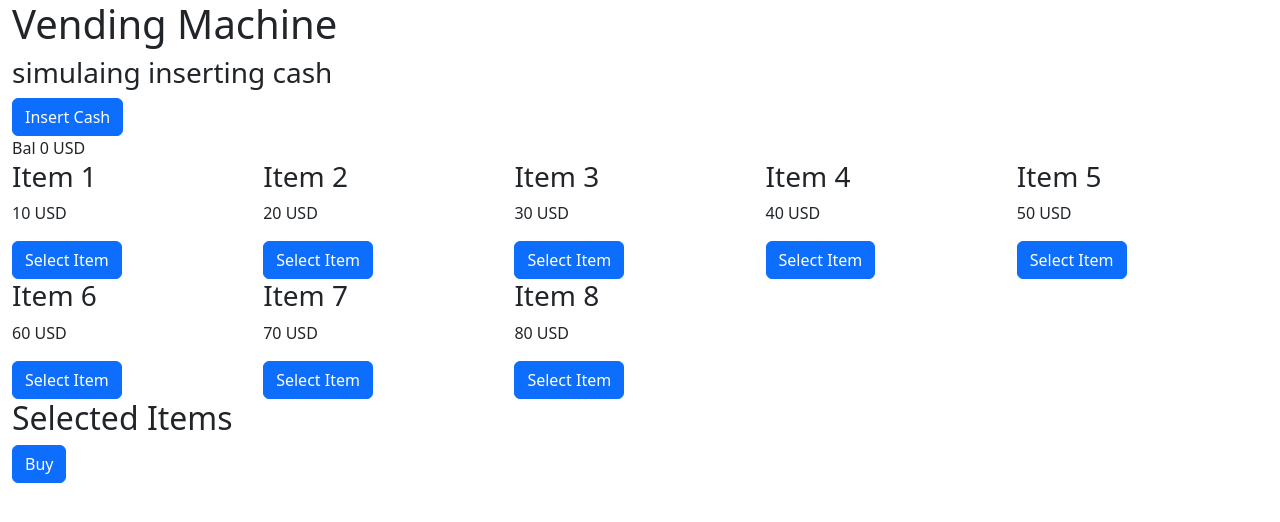
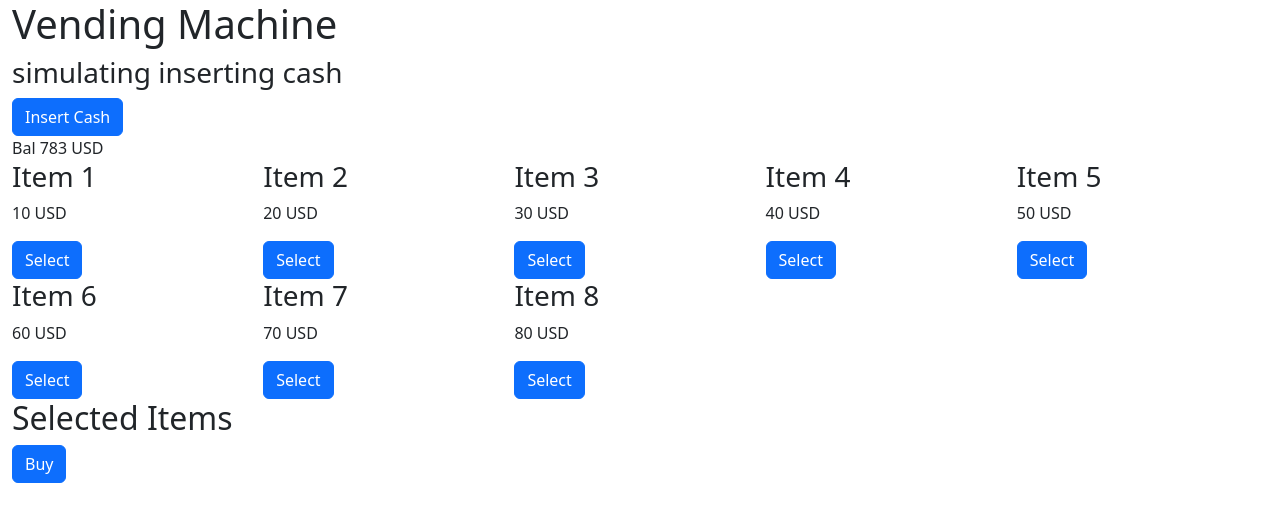
Before and after one commit to steph500/pariti, an Angular app: page / in a window 1280 px wide. Both pictures are taken after a click on the button "Insert Cash". Shown: the top 522 px of the page. Built offline with nearby package versions, Linux system fonts and the light colour scheme.

Commit message:
added checking change function

```diff
--- a/src/app/app.component.html
+++ b/src/app/app.component.html
@@ -2,9 +2,9 @@
 
   <div>
     <h1>Vending Machine</h1>
-    <div><h3>simulaing inserting cash </h3>
+    <div><h3>simulating inserting cash </h3>
       <button class="btn btn-primary" (click)="insertMoney()">Insert Cash</button><br/>
-      <div *ngIf="totalAmountInserted"> Bal {{balance}} {{currency}}</div>
+      <div *ngIf="totalAmountInserted"> Bal {{totalAmountInserted - totalAmount}} {{currency}}</div>
     </div>
 
     <div class="row">
@@ -16,7 +16,7 @@
           <div>
             <p>{{item.price}} {{currency}}</p>
           </div>
-          <button class="btn btn-primary" (click)="addSelectedItem(item)">Select Item</button>
+          <button class="btn btn-primary" (click)="addSelectedItem(item)">Select</button>
         </div>
       </div>
     </div>
--- a/src/app/app.component.ts
+++ b/src/app/app.component.ts
@@ -9,6 +9,7 @@ import { ShopItemsInitialData } from './app.response.request';
 export class AppComponent {
 
   title = 'pariti';
+  number: number = 0;
 
   constructor(
   ) {
@@ -33,29 +34,28 @@ export class AppComponent {
   // dollar denominations for the vending machine
   dollarDenominations = [1, 2, 5, 10, 20, 50, 100];
 
-  // amount of money in the vending machine for each denomination
-  amount = { 1: 0, 2: 0, 5: 0, 10: 0, 20: 0, 50: 0, 100: 0 };
+  // amountInMachine of money in the vending machine for each denomination with type defination
+  amountInMachine: { [key: number]: number } = { 1: 0, 2: 0, 5: 0, 10: 0, 20: 0, 50: 0, 100: 0 };
 
-  // total amount of money available in the vending machine
-  totalAmount = this.amount[1] * 1 + this.amount[2] * 2 + this.amount[5] * 5 +
-    this.amount[10] * 10 + this.amount[20] * 20 + this.amount[50] * 50 + this.amount[100] * 100;
+  // amountInMachine: { [key: number]: number } = {};
+  // total amountInMachine of money available in the vending machine
+  totalAmount = this.amountInMachine[1] * 1 + this.amountInMachine[2] * 2 + this.amountInMachine[5] * 5 +
+    this.amountInMachine[10] * 10 + this.amountInMachine[20] * 20 + this.amountInMachine[50] * 50 + this.amountInMachine[100] * 100;
 
-  amountInserted = { 1: 0, 2: 0, 5: 0, 10: 0, 20: 0, 50: 0, 100: 0 };
+  amountInserted: { [key: number]: number } = { 1: 0, 2: 0, 5: 0, 10: 0, 20: 0, 50: 0, 100: 0 };
   totalAmountInserted = this.amountInserted[1] * 1 + this.amountInserted[2] * 2 +
     this.amountInserted[5] * 5 + this.amountInserted[10] * 10 + this.amountInserted[20] * 20
     + this.amountInserted[50] * 50 + this.amountInserted[100] * 100;
 
-  change = { 1: 0, 2: 0, 5: 0, 10: 0, 20: 0, 50: 0, 100: 0 };
+  change: { [key: number]: number } = { 1: 0, 2: 0, 5: 0, 10: 0, 20: 0, 50: 0, 100: 0 };
   totalChange = this.change[1] * 1 + this.change[2] * 2 + this.change[5] * 5 +
     this.change[10] * 10 + this.change[20] * 20 + this.change[50] * 50 + this.change[100] * 100;
 
 
-  balance = 0;
-
   // function to add selected items to selectedItems array
   addSelectedItem(item: ShopItemsInitialData) {
 
-    // check that the amount of money inserted is enough to buy the item
+    // check that the amountInMachine of money inserted is enough to buy the item
     this.totalAmount = item.price + this.totalAmount;
 
     // update qantity of item in the vending machine
@@ -63,7 +63,6 @@ export class AppComponent {
       if (this.totalAmountInserted >= this.totalAmount) {
         this.selectedItems.push(item);
         item.quantity--;
-        this.balance = this.totalAmountInserted - item.price;
       } else {
         alert('Not enough money to purchase more items');
       }
@@ -72,21 +71,57 @@ export class AppComponent {
     }
   }
 
-  // function to insert random amount of money into the vending machine
+  // function to insert random amountInMachine of money into the vending machine
   insertMoney() {
-    this.amount[1] = Math.floor(Math.random() * 10);
-    this.amount[2] = Math.floor(Math.random() * 10);
-    this.amount[5] = Math.floor(Math.random() * 10);
-    this.amount[10] = Math.floor(Math.random() * 10);
-    this.amount[20] = Math.floor(Math.random() * 10);
-    this.amount[50] = Math.floor(Math.random() * 10);
-    this.amount[100] = Math.floor(Math.random() * 10);
-    this.totalAmountInserted = this.amount[1] * 1 + this.amount[2] * 2 + this.amount[5] * 5 +
-      this.amount[10] * 10 + this.amount[20] * 20 + this.amount[50] * 50 + this.amount[100] * 100;
+    this.amountInMachine[1] = Math.floor(Math.random() * 10);
+    this.amountInMachine[2] = Math.floor(Math.random() * 10);
+    this.amountInMachine[5] = Math.floor(Math.random() * 10);
+    this.amountInMachine[10] = Math.floor(Math.random() * 10);
+    this.amountInMachine[20] = Math.floor(Math.random() * 10);
+    this.amountInMachine[50] = Math.floor(Math.random() * 10);
+    this.amountInMachine[100] = Math.floor(Math.random() * 10);
+    this.totalAmountInserted = this.amountInMachine[1] * 1 + this.amountInMachine[2] * 2 + this.amountInMachine[5] * 5 +
+      this.amountInMachine[10] * 10 + this.amountInMachine[20] * 20 + this.amountInMachine[50] * 50 + this.amountInMachine[100] * 100;
   }
 
   // function to allow user to buy an item
   buyItems() {
-    // check if the amount inserted is enough to buy the item
+    this.totalChange = this.totalAmountInserted - this.totalAmount;
+
+    // this.totalChange = 1564;
+    console.log(this.totalChange)
+    // console.log(this.totalAmountInserted)
+    console.log(this.amountInMachine);
+
+      for (let i = this.dollarDenominations.length; i > 0; i--) {
+        if (this.amountInMachine[this.dollarDenominations[i - 1]] > 0 && this.totalChange >=
+          this.amountInMachine[this.dollarDenominations[i - 1]]) {
+          var denomination =  Math.floor(this.totalChange / this.dollarDenominations[i - 1]);
+          if (denomination <= this.amountInMachine[this.dollarDenominations[i - 1]]) {
+            this.change[this.dollarDenominations[i - 1]] = denomination;
+
+            this.totalChange = this.totalChange - denomination * this.dollarDenominations[i - 1];
+            this.amountInMachine[this.dollarDenominations[i - 1]] =
+             this.amountInMachine[this.dollarDenominations[i - 1]] - denomination;
+          } else {
+            this.change[this.dollarDenominations[i - 1]] = this.amountInMachine[this.dollarDenominations[i - 1]];
+
+            var difference = denomination - this.amountInMachine[this.dollarDenominations[i - 1]];
+
+            this.totalChange = this.totalChange - this.amountInMachine[this.dollarDenominations[i - 1]] *
+             this.dollarDenominations[i - 1] + difference * this.dollarDenominations[i - 1];
+
+
+            this.amountInMachine[this.dollarDenominations[i - 1]] = 0;
+          }
+
+        } else {
+          console.log(this.change);
+          alert('Not enough money in machine for change');
+        }
+      }
+      console.log(this.change);
+    // reset vending machine
+
   }
 }
```
